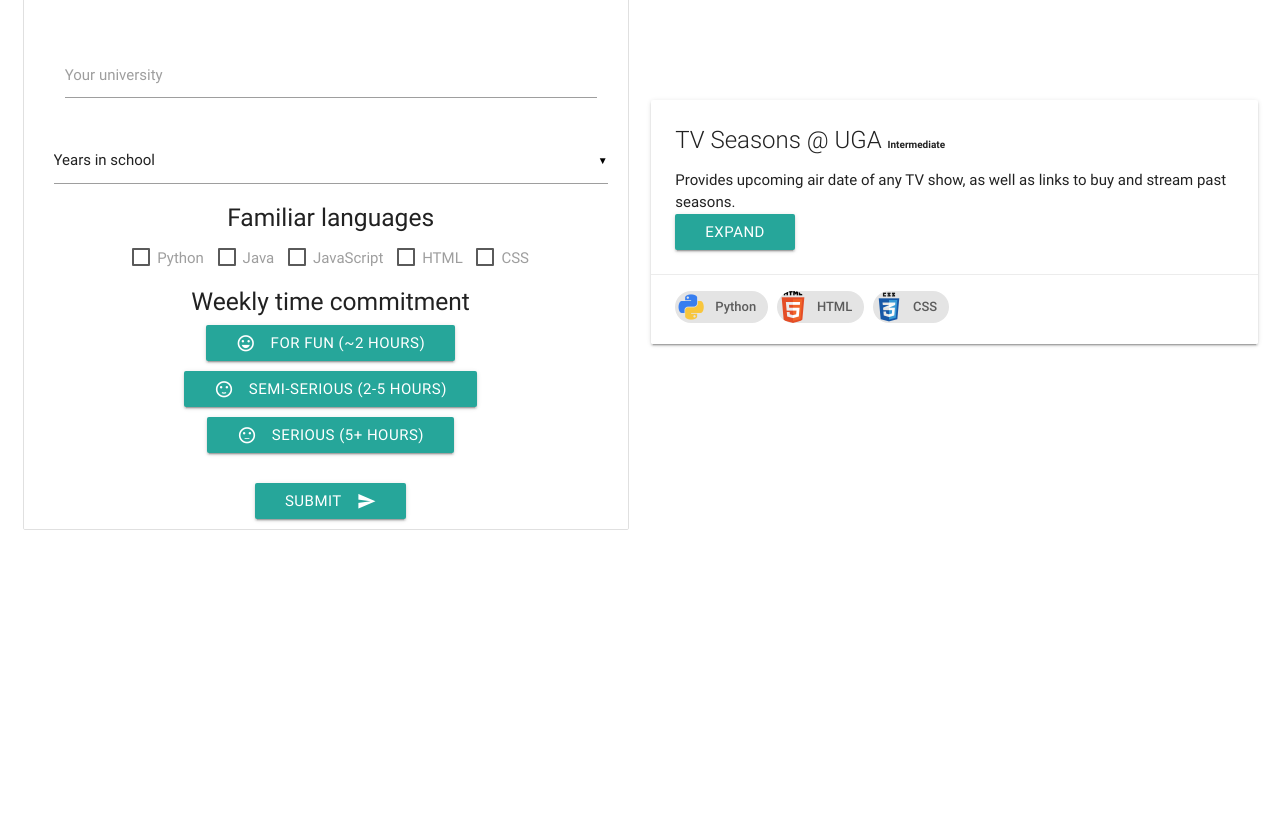
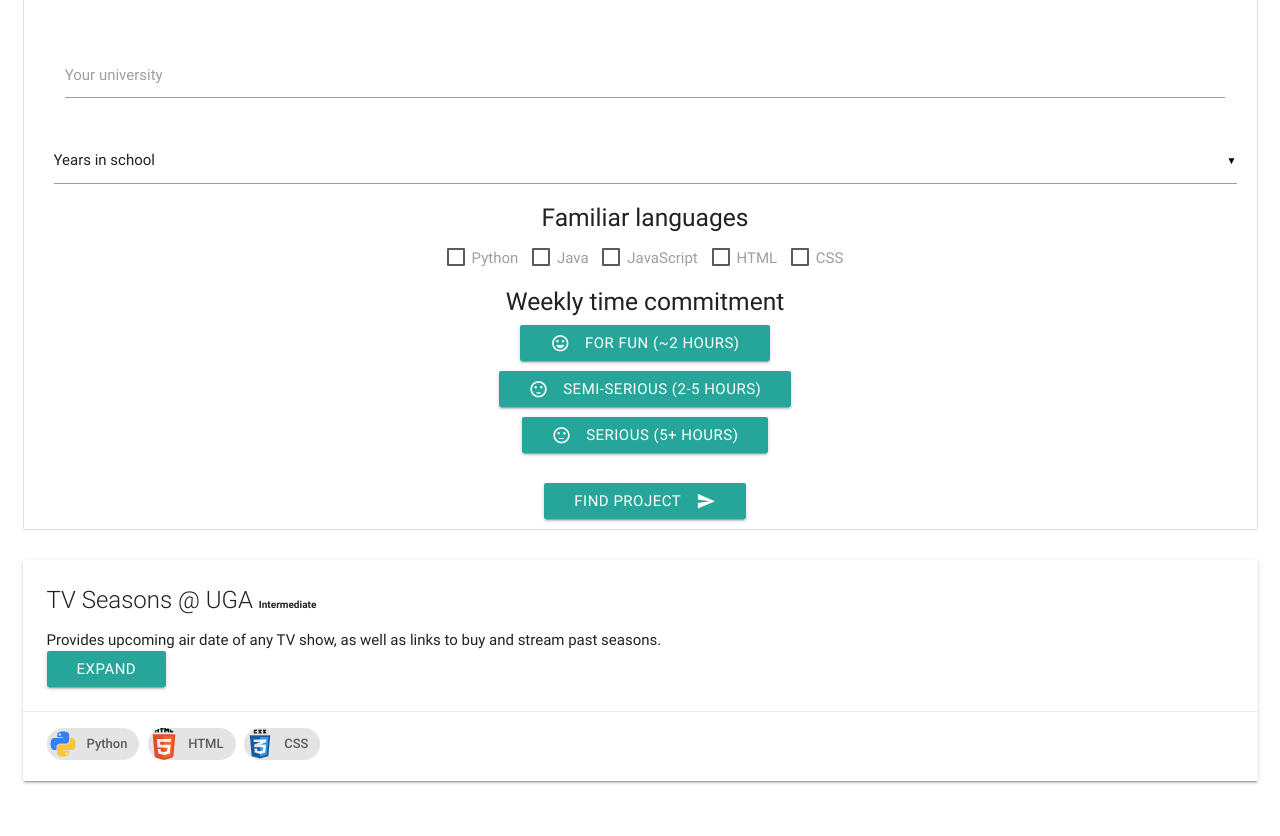
Before and after one commit to GitMazzone/OpenCampus, a website: page public/landing.html in a window 1280 px wide. Shown: the part 101-937 px from the top of the page. Before the commit the page ends 800 px from the top, so only its background shows below. Drawn offline with nearby package versions, Linux system fonts and the light colour scheme; no server answers.

Commit message:
changed interface landing page

```diff
--- a/public/js/landing.js
+++ b/public/js/landing.js
@@ -55,4 +55,20 @@ function submitUserInfo() {
 	$.get( "/registerUser", userObj, function( data ) {
 		console.log(data.status);
 	});
+
+	populateProjectsArea();
 }
+
+/*
+projectCardName: 'test',
+projectCardUniversity: 'The University of Georgia',
+projectCardAbout: 'A test card',
+projectCardLanguages: 'Python',
+projectCardDifficulty: 'too ez'
+*/
+function populateProjectsArea(projectList) {
+	for(var i = 0; i < 5; i++) {
+		createCardLI(i);
+		populateCard(i);
+	}
+}
--- a/public/landing.html
+++ b/public/landing.html
@@ -17,7 +17,7 @@
   <div class="row">
   <div class="col l12">
 
-  <div class="row center valign-wrapper">
+  <div class="row center">
 
     <!-- BEGIN ABOUT YOU COLLECTION -->
     <div class="col l12 step_two">
@@ -89,7 +89,7 @@
           </div><!-- END TIME COMMITMENT BUTTONS -->
 
           <button class="btn waves-effect waves-light" type="submit"
-            name="action" id="submitButton" onclick="submitUserInfo()">Submit
+            name="action" id="submitButton" onclick="submitUserInfo()">Find project
             <i class="material-icons right">send</i>
           </button>
           </form>
@@ -99,8 +99,8 @@
     </div> <!-- END ABOUT YOU COLLECCTION -->
 
     <!-- BEGIN PROJECTS COLLECTION -->
-    <div class="col l12 step_three">
-      <ul id="Collection">
+    <div class="col l12 s12 m12 l12 step_three">
+      <ul id="projectCollectionUL">
 
         <!-- BEGIN PROJECT CARD TEMPLATE -->
         <li class="collection-item projectPreviewCard" id="project1">
@@ -160,6 +160,8 @@
           </div>
         </div>
 
+
+
       </ul>
     </div> <!-- END PROJECTS COLLECTION -->
 
```
